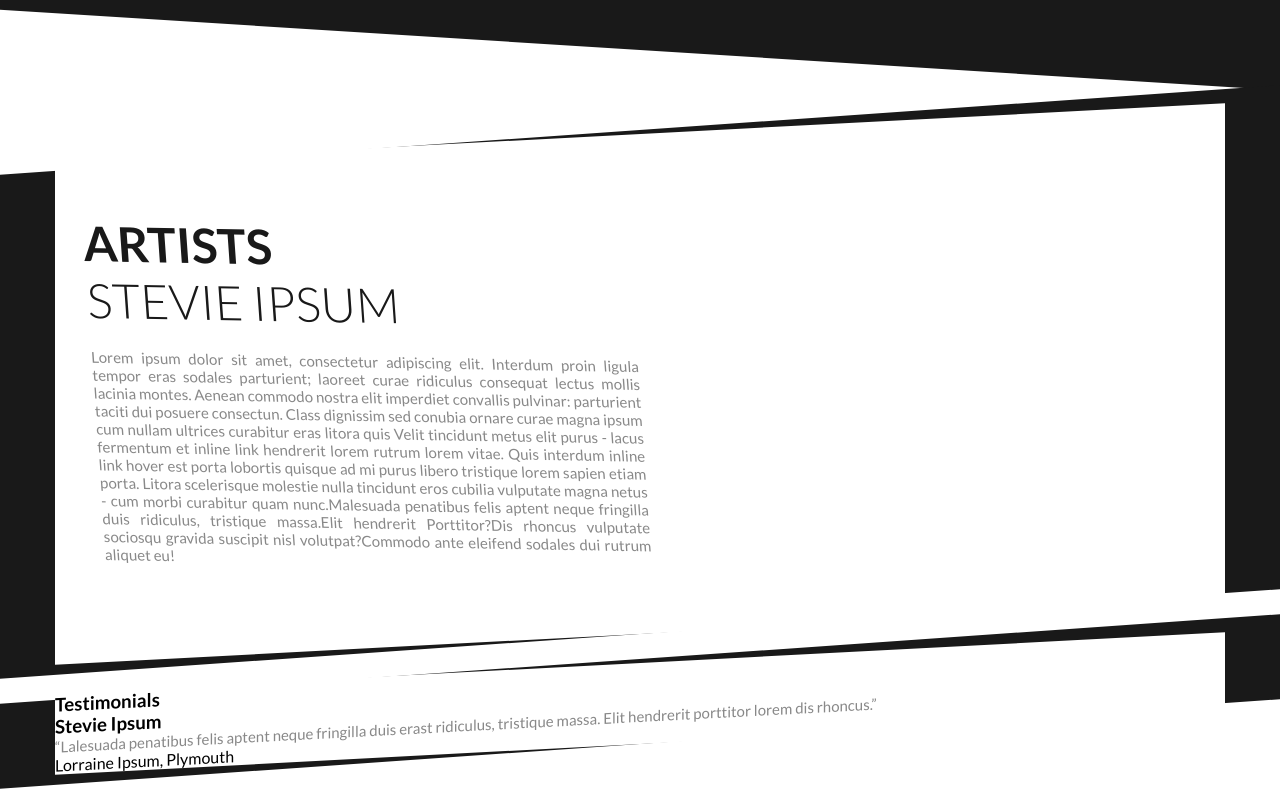
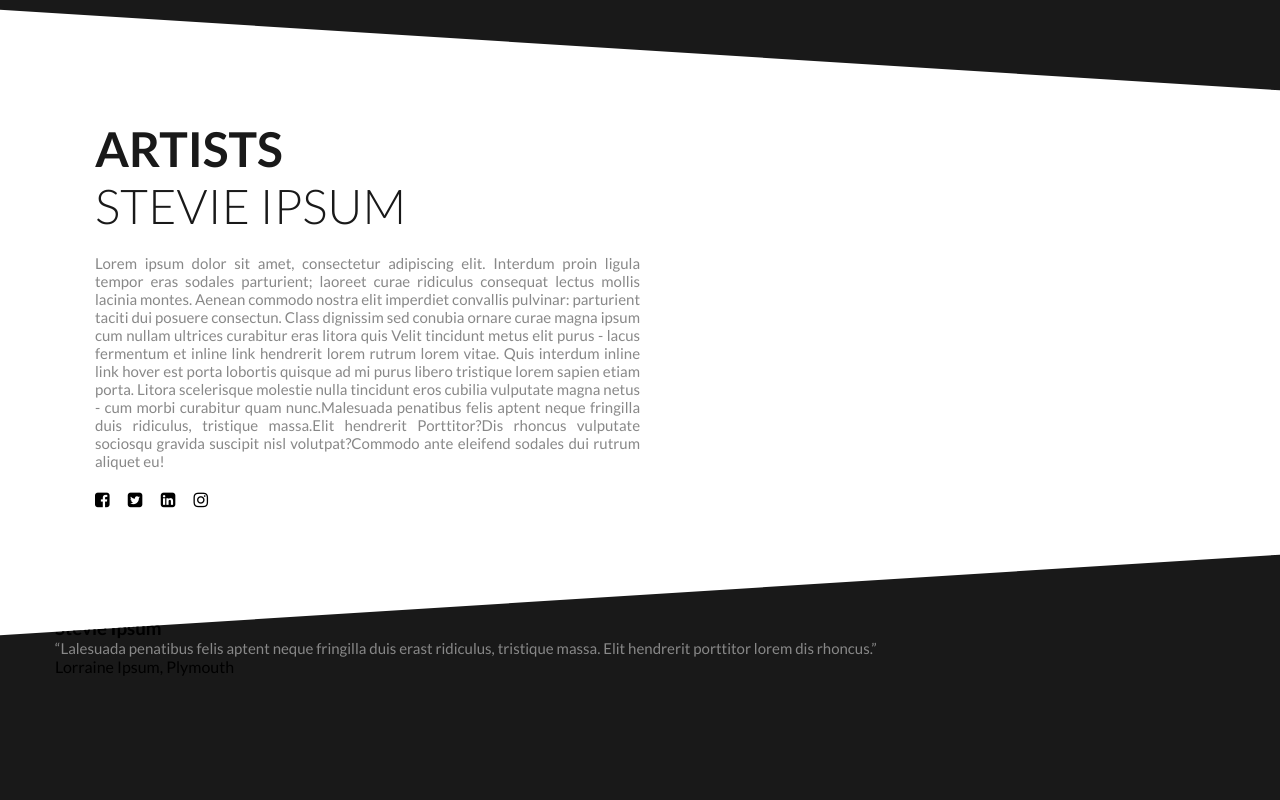
Before and after one commit to marya63/catmash, a plain HTML site: page index.html in a window 1280 px wide. Shown: the part 1580-2380 px from the top of the page. Drawn offline with Linux system fonts and the light colour scheme.

Commit message:
Change,lock2

```diff
--- a/index.html
+++ b/index.html
@@ -7,6 +7,7 @@
   <title>https://catmash.ru</title>
   <link href="https://fonts.googleapis.com/css?family=Lato:100,300,400,700" rel="stylesheet">
   <link rel="stylesheet" href="style.css" />
+  <link rel="stylesheet" href="./css/font-awesome.min.css">
 </head>
 <body>
 <header class="main-header">
@@ -38,7 +39,7 @@
   <img src="image/photo_1.jpg" alt="image1" title="image1" class="image1__img"></div>
 
 <div class="container1">
- <section class="wrap_container">
+ <section class="wrap_container1">
    <div class="left">
      <h3 class="left__title">
        <span class="left__title--bold">Welcome</span><br/>
@@ -71,11 +72,19 @@ Litora scelerisque molestie nulla tincidunt eros cubilia vulputate magna netus -
         </h3>
         <p class="left_content">Lorem ipsum dolor sit amet, consectetur adipiscing elit. Interdum proin ligula tempor eras sodales parturient; laoreet curae ridiculus consequat lectus mollis lacinia montes. Aenean commodo nostra elit imperdiet convallis pulvinar: parturient taciti dui posuere consectun. Class dignissim sed conubia ornare curae magna ipsum cum nullam ultrices curabitur eras
    litora quis Velit tincidunt metus elit purus - lacus fermentum et inline link hendrerit lorem rutrum lorem vitae. Quis interdum inline link hover est porta lobortis quisque ad mi purus libero tristique lorem sapien etiam porta.
-   Litora scelerisque molestie nulla tincidunt eros cubilia vulputate magna netus - cum morbi curabitur quam nunc.Malesuada penatibus felis aptent neque fringilla duis ridiculus, tristique massa.Elit hendrerit Porttitor?Dis rhoncus vulputate sociosqu gravida suscipit nisl volutpat?Commodo ante eleifend sodales dui rutrum aliquet eu!</p>
-       </div>
+   Litora scelerisque molestie nulla tincidunt eros cubilia vulputate magna netus - cum morbi curabitur quam nunc.Malesuada penatibus felis aptent neque fringilla duis ridiculus, tristique massa.Elit hendrerit Porttitor?Dis rhoncus vulputate sociosqu gravida suscipit nisl volutpat?Commodo ante eleifend sodales dui rutrum aliquet eu!</p><br/>
+    <div class="wrapfa">
+          <i class="fa fa-facebook-square"></i>
+          <i class="fa fa-twitter-square"></i>
+          <i class="fa fa-linkedin-square"></i>
+          <i class="fa fa-instagram"></i>
+   </div>
+ </div>
+
     </div>
   </section>
 </div>
+
 
 <div class="container3">
   <section class="wrap_container3">
@@ -88,6 +97,9 @@ Litora scelerisque molestie nulla tincidunt eros cubilia vulputate magna netus -
         <p class="left_content">“Lalesuada penatibus felis aptent neque fringilla duis erast ridiculus, tristique massa. Elit hendrerit porttitor lorem dis rhoncus.”</p>
         Lorraine Ipsum, Plymouth
        </div>
+
+
+
     </div>
   </section>
 </div>
--- a/style.css
+++ b/style.css
@@ -55,7 +55,7 @@
 .image1__img {
   width: 100%;
 }
-.wrap_container{
+.wrap_container1{
   width: 1170px;
   margin:0 auto;
   display: flex;
@@ -128,22 +128,17 @@
     padding: 0px 10px 0px 0px;
 }
 .container2{
-  background: #191919;
-  padding-top: 4px;
-  margin-top: 25px;
-  transform: skewY(-4deg);
+  margin:-80px 0px 80px 0px;
 
 }
 .wrap_container2 {
   background: #fff;
-  transform: skewY(1deg);
   width: 1170px;
   margin:0 auto;
   display: flex;
   flex-direction: row;
 }
 .article1 {
-  transform: skewX(4deg);
   padding: 30px 20px 60px 20px;
   width: 50%;
 }
@@ -151,7 +146,7 @@
 .article_left {
   margin: 10px;
   padding: 10px;
-  transform: skewY(4deg);
+
 }
 .article_left__title {
   color: #191919;
@@ -165,15 +160,38 @@
 }
 
 .container3 {
-  background: #191919;
-  padding-top: 4px;
-  margin-top: 25px;
-  transform: skewY(-4deg);
+  background: #191919 none repeat scroll 0 0;
+  width: 100%;
+  height: 700px;
+  overflow: hidden;
+  position: relative;
+  transform: skewY(-3.6deg);
+  margin:-75px 0px 75px 0px;
+
+
+
 }
 .wrap_container3 {
-  background: #fff;
-  transform: skewY(1deg);
   width: 1170px;
-  margin: 0 auto;
+  margin:0 auto;
 
 }
+.wrapfa{
+  width: 150px;
+  font-size: 17px;
+  justify-content: flex-start;
+}
+
+.fa {
+  margin-right: 15px;
+}
+.article2 {
+
+  width: 100%;
+  transform: skewY(3.6deg);
+}
+.article_center2 {
+
+
+
+}
```
